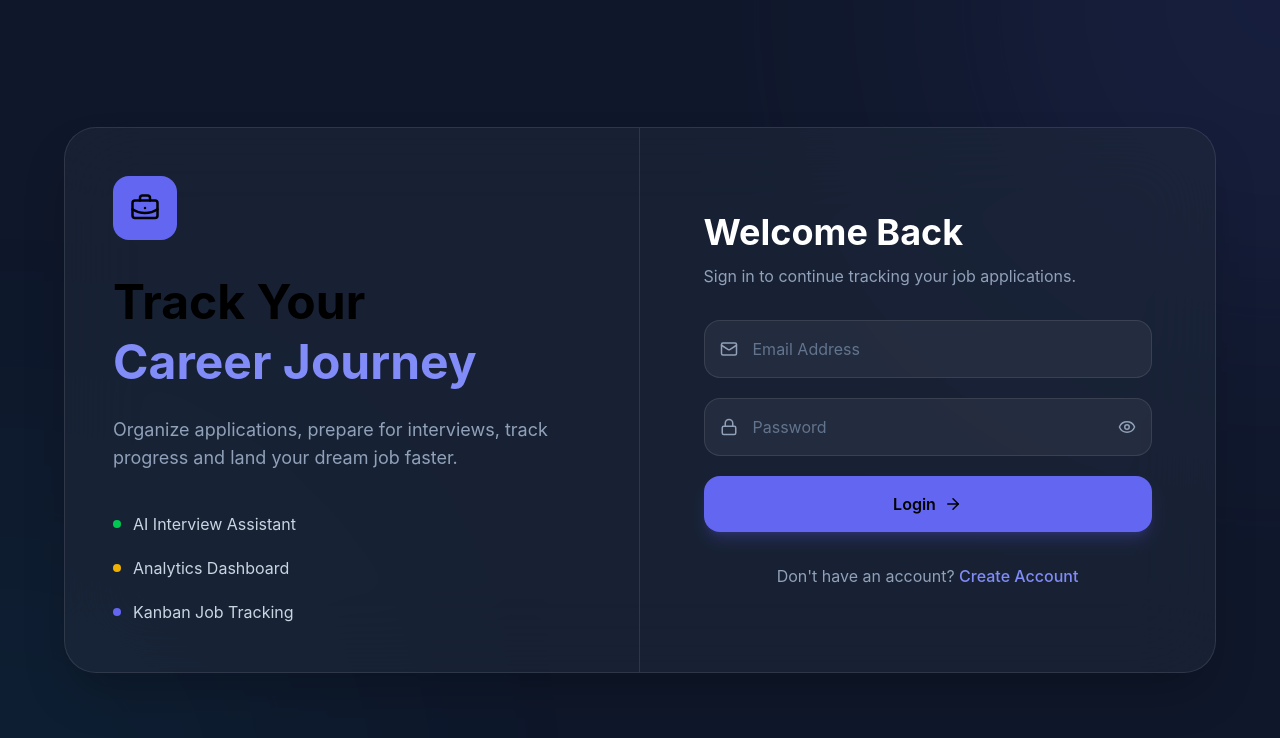
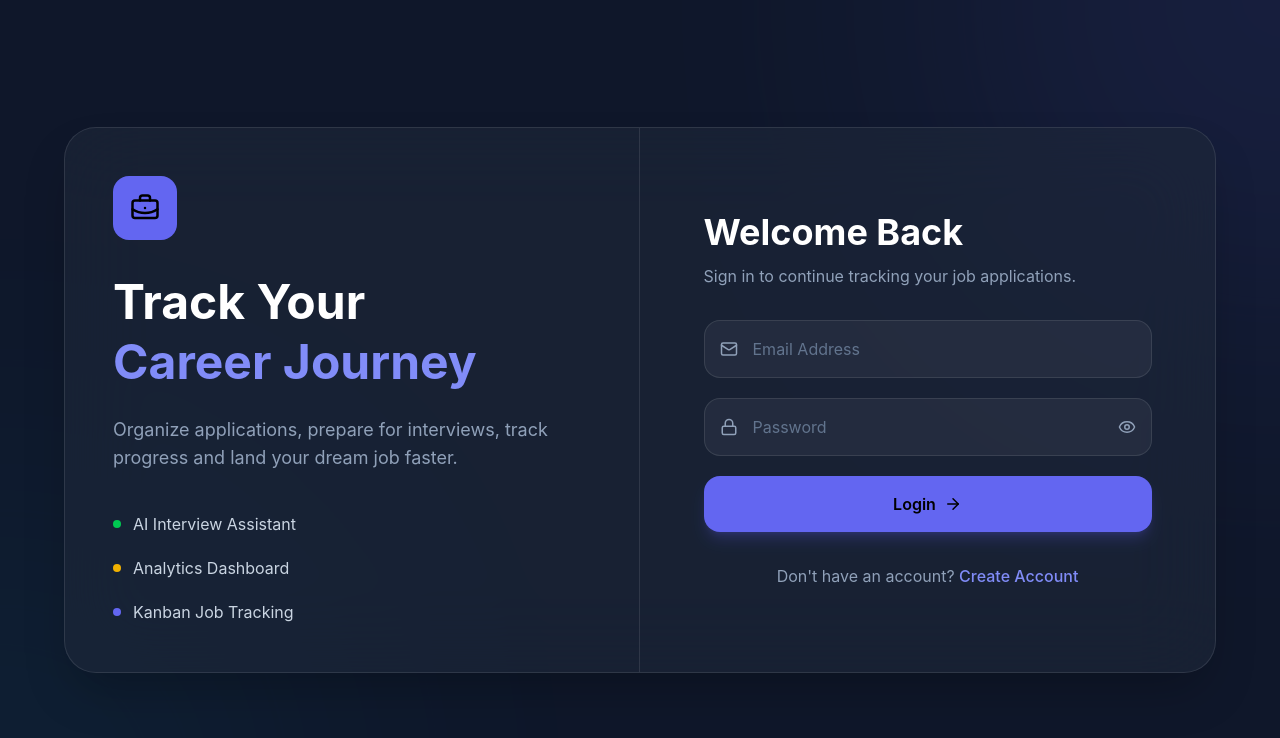
Before and after one commit to Ayushsingh20045/Smart-Interview-Management-Application, a React app in the folder frontend/: page /login in a window 1280 px wide. Shown: the top 738 px of the page. Built offline with nearby package versions, Linux system fonts and the light colour scheme; no server answers; the HTML template or start-up script is replaced by a standard one.

Commit message:
enhance Login component styling by adding white text color to the header

```diff
--- a/frontend/src/pages/Login.jsx
+++ b/frontend/src/pages/Login.jsx
@@ -129,6 +129,7 @@ const Login = () => {
           <h1
             className="
             text-5xl
+            text-white
             font-bold
             leading-tight
             "
```
